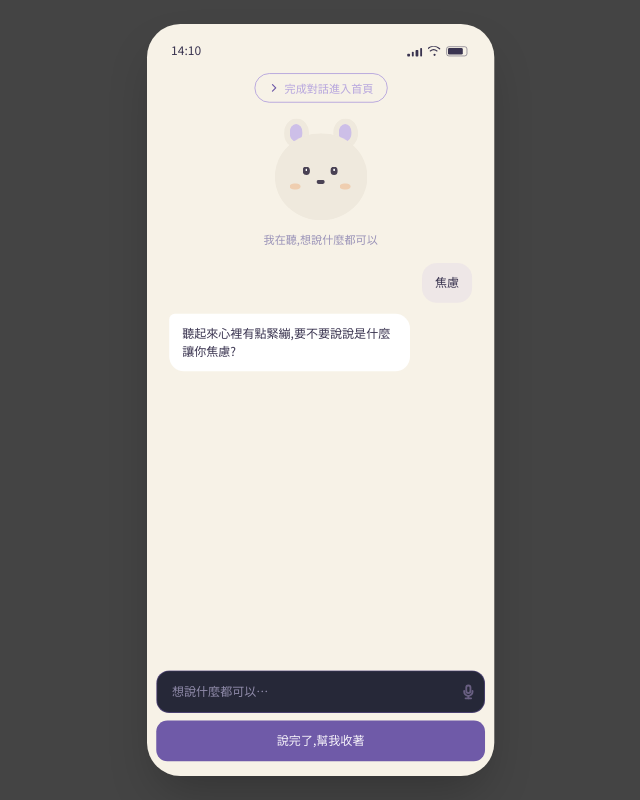
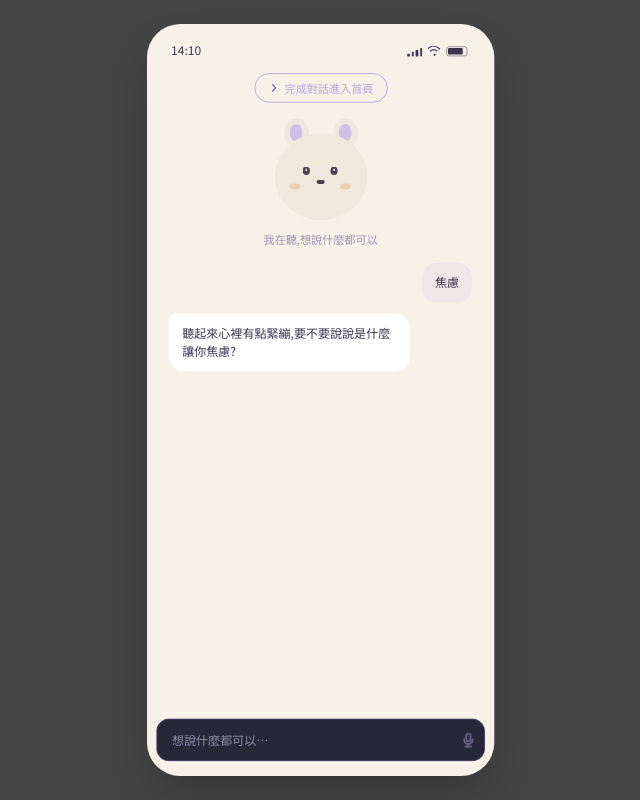
Before and after one commit to hmc10116-debug/pace-ui, a React (Vite) app: page / in a window 1280 px wide. Both pictures are taken after a click on the button "焦慮". Shown: the whole page, without its empty margins (319-959 px from the left). Built offline with nearby package versions, Linux system fonts and the light colour scheme.

Commit message:
Remove finish CTA button from chat screen
The top "完成對話進入首頁" pill is the only way to end the
conversation now; the bottom button duplicated that action.

```diff
--- a/src/App.tsx
+++ b/src/App.tsx
@@ -28,7 +28,6 @@ export default function App() {
   const [messages, setMessages] = useState<ChatMessage[]>([]);
   const [draft, setDraft] = useState("");
   const [isTyping, setIsTyping] = useState(false);
-  const [showNudge, setShowNudge] = useState(false);
   const [showDone, setShowDone] = useState(false);
 
   function triggerBotReply(text: string) {
@@ -36,7 +35,6 @@ export default function App() {
     window.setTimeout(() => {
       setMessages((prev) => [...prev, makeMessage("bot", text)]);
       setIsTyping(false);
-      setShowNudge(true);
     }, 900);
   }
 
@@ -66,7 +64,6 @@ export default function App() {
       setScreen("greeting");
       setMessages([]);
       setDraft("");
-      setShowNudge(false);
       setIsTyping(false);
       setShowDone(false);
     }, 1600);
@@ -81,7 +78,6 @@ export default function App() {
         <ChatScreen
           messages={messages}
           isTyping={isTyping}
-          showNudge={showNudge}
           draft={draft}
           onDraftChange={setDraft}
           onSend={handleSend}
--- a/src/components/ChatScreen.tsx
+++ b/src/components/ChatScreen.tsx
@@ -23,7 +23,6 @@ function TypingDots() {
 export default function ChatScreen({
   messages,
   isTyping,
-  showNudge,
   draft,
   onDraftChange,
   onSend,
@@ -31,7 +30,6 @@ export default function ChatScreen({
 }: {
   messages: ChatMessage[];
   isTyping: boolean;
-  showNudge: boolean;
   draft: string;
   onDraftChange: (value: string) => void;
   onSend: () => void;
@@ -107,12 +105,6 @@ export default function ChatScreen({
             <img alt="" src={micIcon} className="size-[18px] shrink-0" />
           )}
         </div>
-
-        {showNudge && (
-          <Button variant="primary" size="lg" fullWidth onClick={onFinish}>
-            說完了,幫我收著
-          </Button>
-        )}
       </div>
     </div>
   );
```
